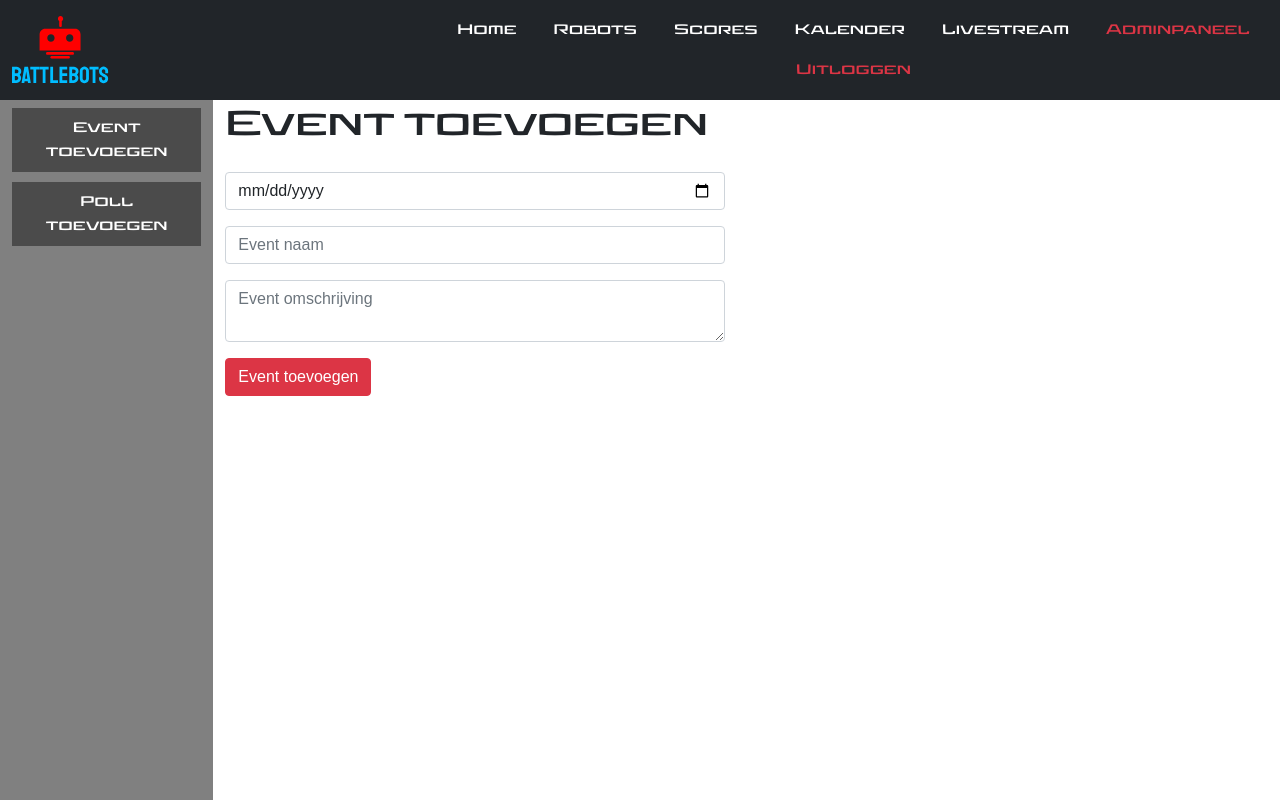
After one commit to DelanoKoster1/Battle-Bot-interface, a PHP site: the page made by pages/admin.php in a window 1280 px wide. The commit adds this page. Run offline with PHP 8.4, Linux system fonts and the light colour scheme; the visitor is signed in with stand-in values (Sample User, id 1); some libraries are stand-ins or nearby versions.

Commit message:
base setup

```diff
--- /dev/null
+++ b/assets/css/admin.css
@@ -0,0 +1,23 @@
+/* Sidebar */
+.sidebar {
+  background-color: gray;
+  height: calc(100vh - 100px);
+}
+@media only screen and (max-width: 767px) {
+  .sidebar {
+    height: 20vh;
+  }
+}
+.sidebar .nav-item {
+    background-color: rgb(75, 75, 75);
+    margin: 0 0 10px 0;
+    word-wrap: break-word;
+}
+.sidebar .nav-item:hover {
+    background-color: rgb(58, 58, 58);
+}
+
+/* Event */
+.eventBox {
+  max-width: 500px;
+}
--- /dev/null
+++ b/components/admin/event.php
@@ -0,0 +1,10 @@
+<div class="eventBox">
+    <form action="<?= htmlentities($_SERVER['PHP_SELF']); ?>" method="post">
+        <div class="form-group">
+            <input class="form-control mt-3" min="<?php echo $today ?>" type="date" name="date">
+            <input class="form-control mt-3" placeholder="Event naam" type="text" name="eventNaam">
+            <textarea class="form-control mt-3" name="eventOmschrijving" placeholder="Event omschrijving"></textarea>
+            <input class="btn btn-danger mt-3" type="submit" name="event" value="Event toevoegen">
+        </div>
+    </form>
+</div>
--- /dev/null
+++ b/components/admin/poll.php
@@ -0,0 +1 @@
+<p>poll test</p>
--- a/components/header.php
+++ b/components/header.php
@@ -29,6 +29,11 @@
                             <a class="nav-link text-danger" href="<?= ($_SESSION['sort'] == 'page') ? '../pages/login.php' : 'pages/login.php'?>">Login / Registeren</a>
                         </li>
                         <?php } ?>
+                        <?php if (isset($_SESSION['email']) && $_SESSION['role'] == 2) { ?>
+                            <li class="nav-item text-right">
+                                <a class="nav-link text-danger" href="<?= ($_SESSION['sort'] == 'page') ? '../pages/admin.php' : 'pages/admin.php'?>">Adminpaneel</a>
+                            </li>
+                        <?php } ?>
                         <?php if (isset($_SESSION['email'])) { ?>
                             <li class="nav-item text-right">
                                 <a class="nav-link text-danger" href="<?= ($_SESSION['sort'] == 'page') ? '../pages/logout.php' : 'pages/logout.php'?>">Uitloggen</a>
--- /dev/null
+++ b/pages/admin.php
@@ -0,0 +1,82 @@
+<?php
+//Includes
+include_once('../functions/function.php');
+
+//Check if admin is logged in
+if (!isset($_SESSION['email']) ||  $_SESSION['role'] != 2) {
+    header('location: ../components/error.php');
+}
+
+//Global variables
+$today = date("Y-m-d");
+
+//Switch for loading in content
+switch (true) {
+    case isset($_GET['poll']):
+        $headerTitle = 'Poll toevoegen';
+        $content = "../components/admin/poll.php";
+        break;
+
+    default:
+        $headerTitle = 'Event toevoegen';
+        $content = "../components/admin/event.php";
+        break;
+}
+
+//Post handling
+?>
+
+<!DOCTYPE html>
+<html lang="en">
+
+<head>
+    <?php
+    include_once('../components/head.html');
+    ?>
+
+    <link rel="stylesheet" href="../assets/css/style.css">
+    <link rel="stylesheet" href="../assets/css/footer.css">
+    <link rel="stylesheet" href="../assets/css/admin.css">
+
+    <title>Adminpaneel - Battlebots</title>
+</head>
+
+<body>
+    <section id="header">
+        <?php includeHeader('page'); ?>
+    </section>
+
+    <section id="content" class="container-fluid">
+        <div class="row">
+            <div class="col-md-2 sidebar">
+                <nav class="navbar">
+                    <ul class="nav w-100 nav-fill">
+                        <li class="nav-item w-100">
+                            <a class="nav-link text-white" href="admin.php">Event toevoegen</a>
+                        </li>
+                        <li class="nav-item w-100">
+                            <a class="nav-link text-white" href="admin.php?poll">Poll toevoegen</a>
+                        </li>
+                    </ul>
+                </nav>
+            </div>
+            <div class="col-md-10">
+                <div class="row">
+                    <div class="col-md-12">
+                        <h1><?php echo $headerTitle; ?></h1>
+                    </div>
+                </div>
+
+                <div class="row">
+                    <div class="col-md-12">
+                        <?php
+                            include_once($content);
+                        ?>
+                    </div>
+                </div>
+            </div>
+        </div>
+    </section>
+</body>
+
+</html>
--- a/pages/login.php
+++ b/pages/login.php
@@ -224,7 +224,7 @@ if (isset($_POST['register'])) {
             $password = password_hash($password, PASSWORD_DEFAULT);
 
             //Define standard role, user
-            $role = 0;
+            $role = 1;
             $teamid = 0;
 
             //SQL Query for inserting into user table
```
Also changed, not shown: .htaccess (added).
